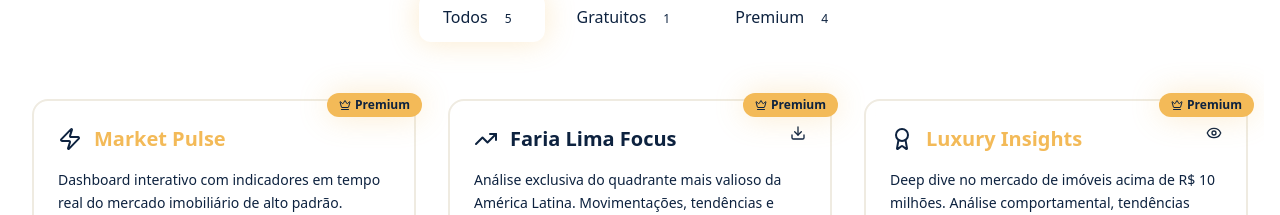
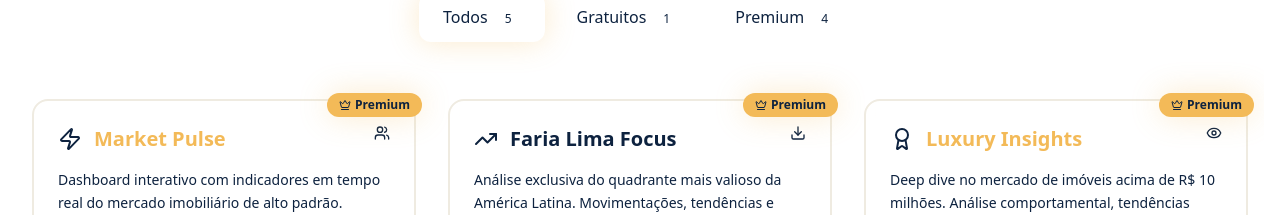
Before and after one commit to MBRAS-Emprendimentos/mbras-insights, a Next.js app: page / in a window 1280 px wide. Shown: the part 1420-1635 px from the top of the page. Built offline with nearby package versions, Linux system fonts and the light colour scheme.

Commit message:
Add dashboard format and improve type definitions

```diff
--- a/src/components/sections/formats/FormatCard.tsx
+++ b/src/components/sections/formats/FormatCard.tsx
@@ -1,61 +1,63 @@
-'use client'
+"use client";
 
-import { motion } from 'framer-motion'
-import { Crown, Download, Eye, Calendar, Users } from 'lucide-react'
+import React from "react";
+import { motion } from "framer-motion";
+import { Crown, Download, Eye, Calendar, Users } from "lucide-react";
 
 interface Format {
-  id: string
-  title: string
-  description: string
-  icon: string
-  features: string[]
-  frequency: string
-  audience: string
-  format: 'pdf' | 'interactive' | 'video' | 'webinar'
-  premium: boolean
-  color: 'navy' | 'teal' | 'gold'
-  previewImage?: string
+  id: string;
+  title: string;
+  description: string;
+  icon: React.ReactNode;
+  features: string[];
+  frequency: string;
+  audience: string;
+  format: "pdf" | "interactive" | "video" | "webinar" | "dashboard";
+  premium: boolean;
+  color: "navy" | "teal" | "gold";
+  previewImage?: string;
 }
 
 interface FormatCardProps {
-  format: Format
-  onClick: () => void
+  format: Format;
+  onClick: () => void;
 }
 
 export function FormatCard({ format, onClick }: FormatCardProps) {
   const getColorClasses = (color: string, premium: boolean) => {
     const baseClasses = {
       navy: premium
-        ? 'border-mbras-navy/30 hover:border-mbras-navy/60 hover:shadow-navy-depth'
-        : 'border-mbras-navy/20 hover:border-mbras-navy/40',
+        ? "border-mbras-navy/30 hover:border-mbras-navy/60 hover:shadow-navy-depth"
+        : "border-mbras-navy/20 hover:border-mbras-navy/40",
       teal: premium
-        ? 'border-mbras-teal/30 hover:border-mbras-teal/60 hover:shadow-luxury'
-        : 'border-mbras-teal/20 hover:border-mbras-teal/40',
+        ? "border-mbras-teal/30 hover:border-mbras-teal/60 hover:shadow-luxury"
+        : "border-mbras-teal/20 hover:border-mbras-teal/40",
       gold: premium
-        ? 'border-mbras-gold/30 hover:border-mbras-gold/60 hover:shadow-gold-glow'
-        : 'border-mbras-gold/20 hover:border-mbras-gold/40'
-    }
-    return baseClasses[color as keyof typeof baseClasses]
-  }
+        ? "border-mbras-gold/30 hover:border-mbras-gold/60 hover:shadow-gold-glow"
+        : "border-mbras-gold/20 hover:border-mbras-gold/40",
+    };
+    return baseClasses[color as keyof typeof baseClasses];
+  };
 
   const getAccentColor = (color: string) => {
     const colors = {
-      navy: 'text-mbras-navy',
-      teal: 'text-mbras-teal',
-      gold: 'text-mbras-gold'
-    }
-    return colors[color as keyof typeof colors]
-  }
+      navy: "text-mbras-navy",
+      teal: "text-mbras-teal",
+      gold: "text-mbras-gold",
+    };
+    return colors[color as keyof typeof colors];
+  };
 
   const getFormatIcon = (formatType: string) => {
     const icons = {
       pdf: <Download className="w-4 h-4" />,
       interactive: <Eye className="w-4 h-4" />,
       video: <Eye className="w-4 h-4" />,
-      webinar: <Calendar className="w-4 h-4" />
-    }
-    return icons[formatType as keyof typeof icons]
-  }
+      webinar: <Calendar className="w-4 h-4" />,
+      dashboard: <Users className="w-4 h-4" />,
+    };
+    return icons[formatType as keyof typeof icons];
+  };
 
   return (
     <motion.div
@@ -90,7 +92,9 @@ export function FormatCard({ format, onClick }: FormatCardProps) {
         <div className="flex items-center gap-3">
           <div className="text-3xl">{format.icon}</div>
           <div>
-            <h3 className={`text-xl font-display font-bold ${getAccentColor(format.color)} group-hover:text-opacity-80 transition-colors`}>
+            <h3
+              className={`text-xl font-display font-bold ${getAccentColor(format.color)} group-hover:text-opacity-80 transition-colors`}
+            >
               {format.title}
             </h3>
           </div>
@@ -142,26 +146,31 @@ export function FormatCard({ format, onClick }: FormatCardProps) {
         whileTap={{ scale: 0.95 }}
         className="w-full"
       >
-        <button className={`
+        <button
+          className={`
           w-full py-3 px-4 rounded-lg font-display font-semibold text-sm
           transition-all duration-300 flex items-center justify-center gap-2
-          ${format.premium
-            ? 'bg-mbras-gold text-mbras-navy hover:bg-mbras-gold-dark shadow-gold-glow'
-            : 'bg-primary text-primary-foreground hover:bg-primary/90'
+          ${
+            format.premium
+              ? "bg-mbras-gold text-mbras-navy hover:bg-mbras-gold-dark shadow-gold-glow"
+              : "bg-primary text-primary-foreground hover:bg-primary/90"
           }
-        `}>
+        `}
+        >
           <Eye className="w-4 h-4" />
-          {format.premium ? 'Ver Detalhes Premium' : 'Ver Mais'}
+          {format.premium ? "Ver Detalhes Premium" : "Ver Mais"}
         </button>
       </motion.div>
 
       {/* Hover Glow Effect */}
-      <div className={`
+      <div
+        className={`
         absolute inset-0 rounded-2xl opacity-0 group-hover:opacity-10 transition-opacity duration-300 pointer-events-none
-        ${format.color === 'gold' && 'bg-mbras-gold'}
-        ${format.color === 'navy' && 'bg-mbras-navy'}
-        ${format.color === 'teal' && 'bg-mbras-teal'}
-      `} />
+        ${format.color === "gold" && "bg-mbras-gold"}
+        ${format.color === "navy" && "bg-mbras-navy"}
+        ${format.color === "teal" && "bg-mbras-teal"}
+      `}
+      />
     </motion.div>
-  )
+  );
 }
--- a/src/components/sections/formats/FormatModal.tsx
+++ b/src/components/sections/formats/FormatModal.tsx
@@ -1,6 +1,6 @@
 "use client";
 
-import { useEffect } from "react";
+import React, { useEffect } from "react";
 import { motion, AnimatePresence } from "framer-motion";
 import Image from "next/image";
 import {
@@ -19,11 +19,11 @@ interface Format {
   id: string;
   title: string;
   description: string;
-  icon: string;
+  icon: React.ReactNode;
   features: string[];
   frequency: string;
   audience: string;
-  format: "pdf" | "interactive" | "video" | "webinar";
+  format: "pdf" | "interactive" | "video" | "webinar" | "dashboard";
   premium: boolean;
   color: "navy" | "teal" | "gold";
   previewImage?: string;
@@ -109,6 +109,11 @@ export function FormatModal({ format, isOpen, onClose }: FormatModalProps) {
         icon: <Calendar className="w-5 h-5" />,
         name: "Webinar ao Vivo",
         description: "Sessões interativas com especialistas",
+      },
+      dashboard: {
+        icon: <Eye className="w-5 h-5" />,
+        name: "Dashboard Interativo",
+        description: "Painel de controle com métricas em tempo real",
       },
     };
     return details[formatType as keyof typeof details];
--- a/src/components/sections/formats/FormatsGrid.tsx
+++ b/src/components/sections/formats/FormatsGrid.tsx
@@ -205,7 +205,6 @@ export function FormatsGrid() {
       scale: 1,
       transition: {
         duration: 0.6,
-        ease: [0.43, 0.13, 0.23, 0.96],
       },
     },
   };
```
